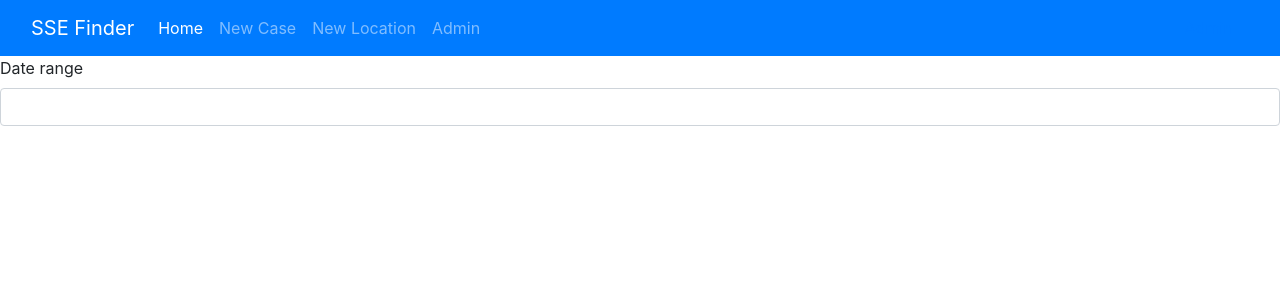
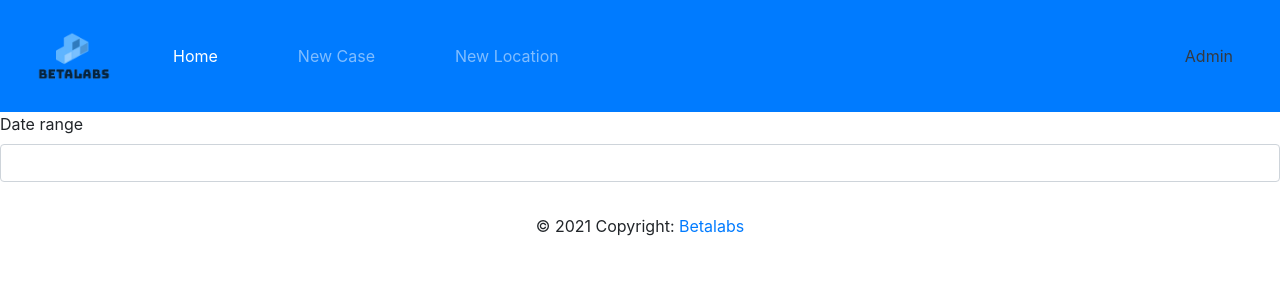
Before and after one commit to santiago-mooser/COMP3297, a Django app: page / in a window 1280 px wide. Shown: the top 300 px of the page. Run offline with Django 3.2, Linux system fonts and the light colour scheme; some libraries are stand-ins or nearby versions.

Commit message:
added logo and hooked up style.css

```diff
--- /dev/null
+++ b/sse_finder/static/sse_finder/style.css
@@ -0,0 +1,9 @@
+.logo
+{
+    height: 6rem;
+}
+
+.nav-item
+{
+    margin: 0 2rem;
+}
--- a/templates/base.html
+++ b/templates/base.html
@@ -8,6 +8,7 @@
     <meta charset="UTF-8">
     <meta name="viewport" content="width=device-width, initial-scale=1.0">
 
+    <link rel="stylesheet" href="{% static 'sse_finder/style.css' %}">
     {# Load the tag library #}
     {% load bootstrap4 %}
 
@@ -17,7 +18,6 @@
 
     <link rel="preconnect" href="https://fonts.gstatic.com">
     <link href="https://fonts.googleapis.com/css2?family=Open+Sans:wght@300;400;600&display=swap" rel="stylesheet">
-    <link rel="stylesheet" href="{% static 'css/style.css' %}">
 
     <title>{% block title %}{% endblock %}</title>
 
@@ -28,7 +28,7 @@
 
         <div class="container-fluid">
 
-            <a class="navbar-brand" href="#">SSE Finder</a>
+            <img class="navbar-brand logo" src="{% static 'sse_finder/logo.png' %}" alt="logo">
 
             <button class="navbar-toggler" type="button" data-bs-toggle="collapse" data-bs-target="#navbarText" aria-controls="navbarText" aria-expanded="false" aria-label="Toggle navigation">
                 <span class="navbar-toggler-icon"></span>
@@ -46,14 +46,12 @@
                     <li class="nav-item">
                         <a class="nav-link" href="#">New Location</a>
                     </li>
-                    <li class="d-flex nav-item">
-                        <a class="nav-link" href="#">Admin</a>
-                    </li>
+
                 </ul>
 
             </div>
 
-            <a class="d-flex nav-link">Admin</a>
+            <a href="/admin" class="d-flex nav-link text-dark">Admin</a>
 
         </div>
 
@@ -63,5 +61,17 @@
 
     {% endblock %}
 
+    <!-- Footer -->
+    <footer class="page-footer font-small blue">
+
+        <!-- Copyright -->
+        <div class="footer-copyright text-center py-3">© 2021 Copyright:
+        <a href="https://mdbootstrap.com/"> Betalabs</a>
+        </div>
+        <!-- Copyright -->
+
+    </footer>
+    <!-- Footer -->
+
 </body>
 </html>
```
Also changed, not shown: sse_finder/static/sse_finder/logo.png (added), templates/pages/home.html (line endings or trailing spaces).
